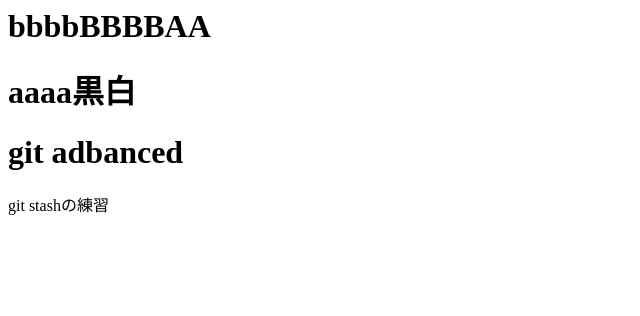
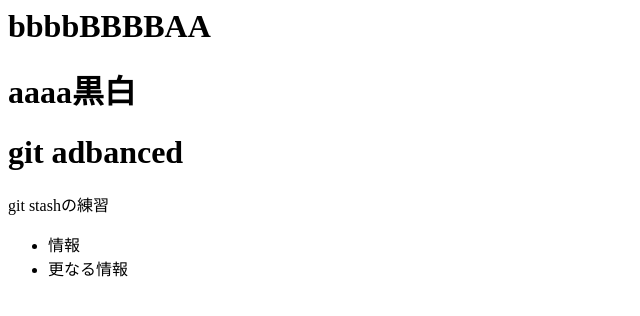
Before and after one commit to Kaitonakazaki/second-git, a plain HTML site: page index.html in a window 1280 px wide. Shown: the whole page, without its empty margins (0-640 px from the left). Drawn offline with Linux system fonts and the light colour scheme.

Commit message:
情報の追加

```diff
--- a/index.html
+++ b/index.html
@@ -2,3 +2,7 @@
 <h1>aaaa黒白</h1>
 <h1>git adbanced</h1>
 <p>git stashの練習</p>
+<ul>
+    <li>情報</li>
+    <li>更なる情報</li>
+</ul>
```
